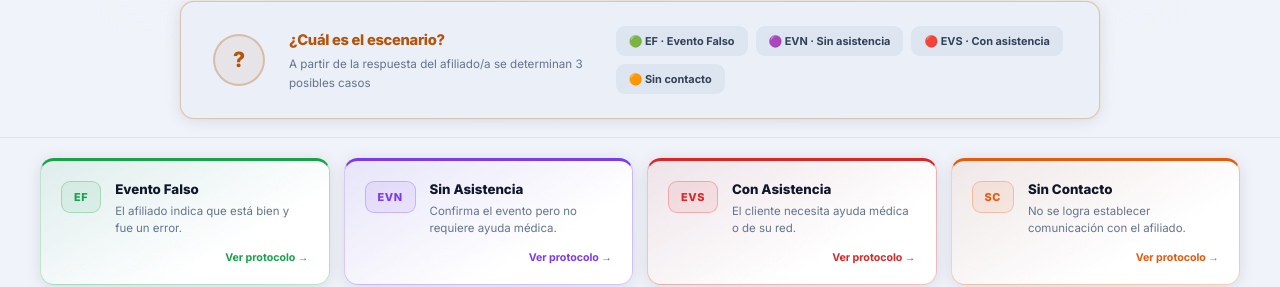
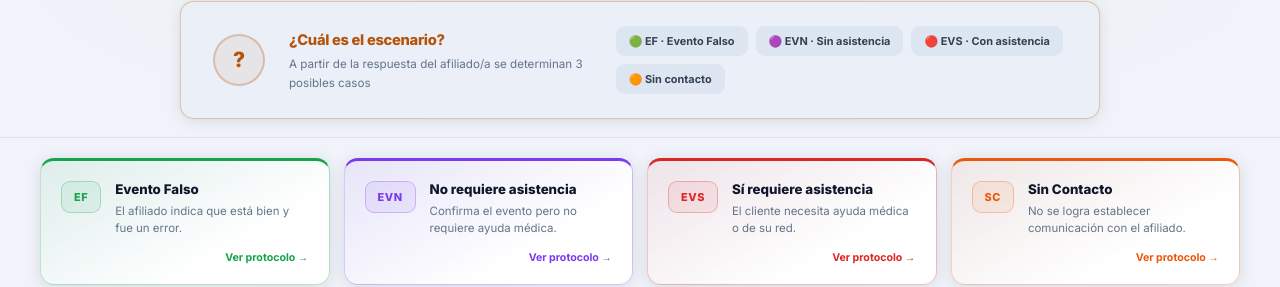
Before and after one commit to EdwardRavelo/Ellie-care-, a website: page index.html in a window 1280 px wide. Shown: the part 1126-1413 px from the top of the page. Drawn offline with Linux system fonts and the light colour scheme.

Commit message:
fix: corregir títulos EVN y EVS
EVN: "Evento Verdadero No requiere asistencia"
EVS: "Evento Verdadero Sí requiere asistencia"

Co-Authored-By: Claude Sonnet 4.6 <noreply@anthropic.com>

```diff
--- a/index.html
+++ b/index.html
@@ -66,7 +66,7 @@
       <div class="event-modal-title">
         <div class="branch-badge evn">EVN</div>
         <div>
-          <h2>Evento Verdadero Sin Asistencia</h2>
+          <h2>Evento Verdadero No requiere asistencia</h2>
           <p>Confirma el evento pero <strong>no</strong> requiere ayuda médica ni de su red.</p>
         </div>
       </div>
@@ -162,7 +162,7 @@
       <div class="event-modal-title">
         <div class="branch-badge evs">EVS</div>
         <div>
-          <h2>Evento Verdadero Con Asistencia</h2>
+          <h2>Evento Verdadero Sí requiere asistencia</h2>
           <p>El/la cliente necesita ayuda. Actuar con <strong>calma y orden</strong>.</p>
         </div>
       </div>
@@ -524,7 +524,7 @@
       <button class="launcher-card evn fade-up" onclick="openModal('evn')">
         <div class="launcher-card-top">
           <div class="branch-badge evn">EVN</div>
-          <div><h3>Sin Asistencia</h3><p>Confirma el evento pero no requiere ayuda médica.</p></div>
+          <div><h3>No requiere asistencia</h3><p>Confirma el evento pero no requiere ayuda médica.</p></div>
         </div>
         <span class="launcher-cta">Ver protocolo →</span>
       </button>
@@ -532,7 +532,7 @@
       <button class="launcher-card evs fade-up" onclick="openModal('evs')">
         <div class="launcher-card-top">
           <div class="branch-badge evs">EVS</div>
-          <div><h3>Con Asistencia</h3><p>El cliente necesita ayuda médica o de su red.</p></div>
+          <div><h3>Sí requiere asistencia</h3><p>El cliente necesita ayuda médica o de su red.</p></div>
         </div>
         <span class="launcher-cta">Ver protocolo →</span>
       </button>
```
